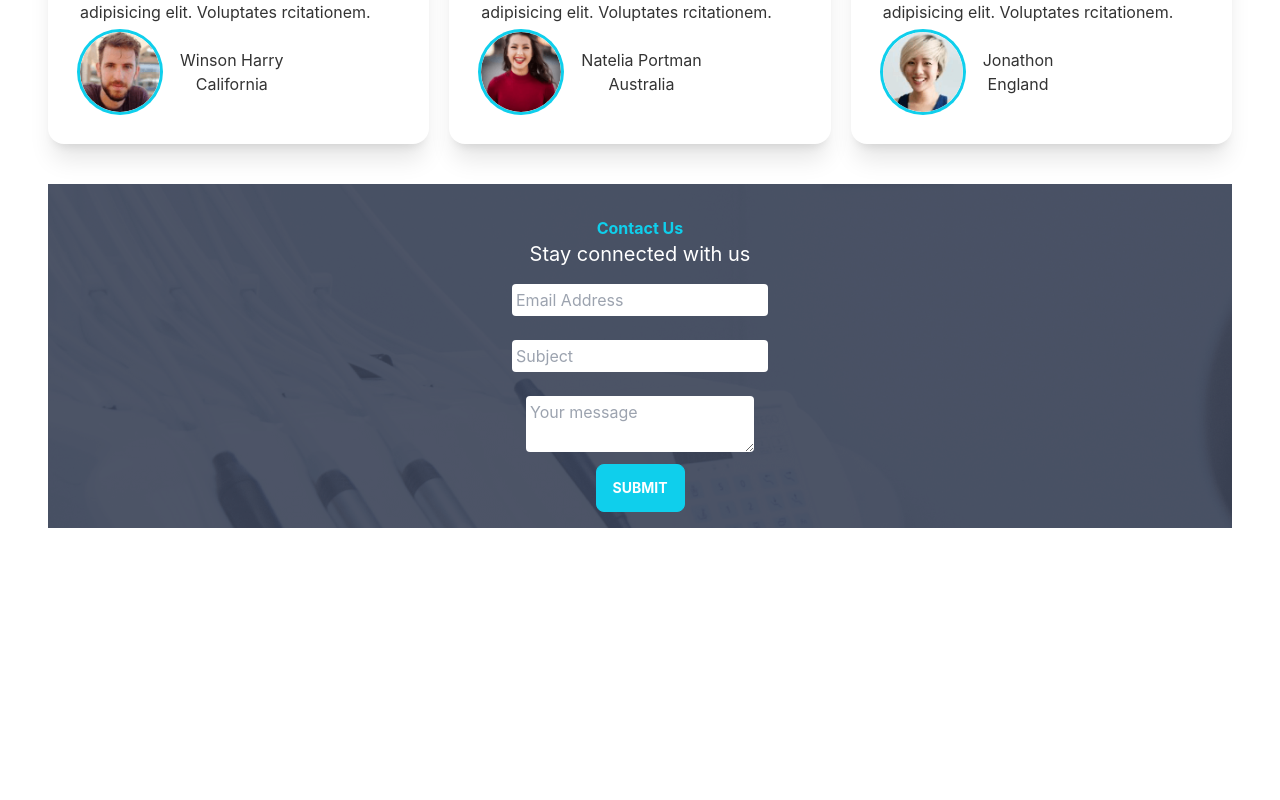
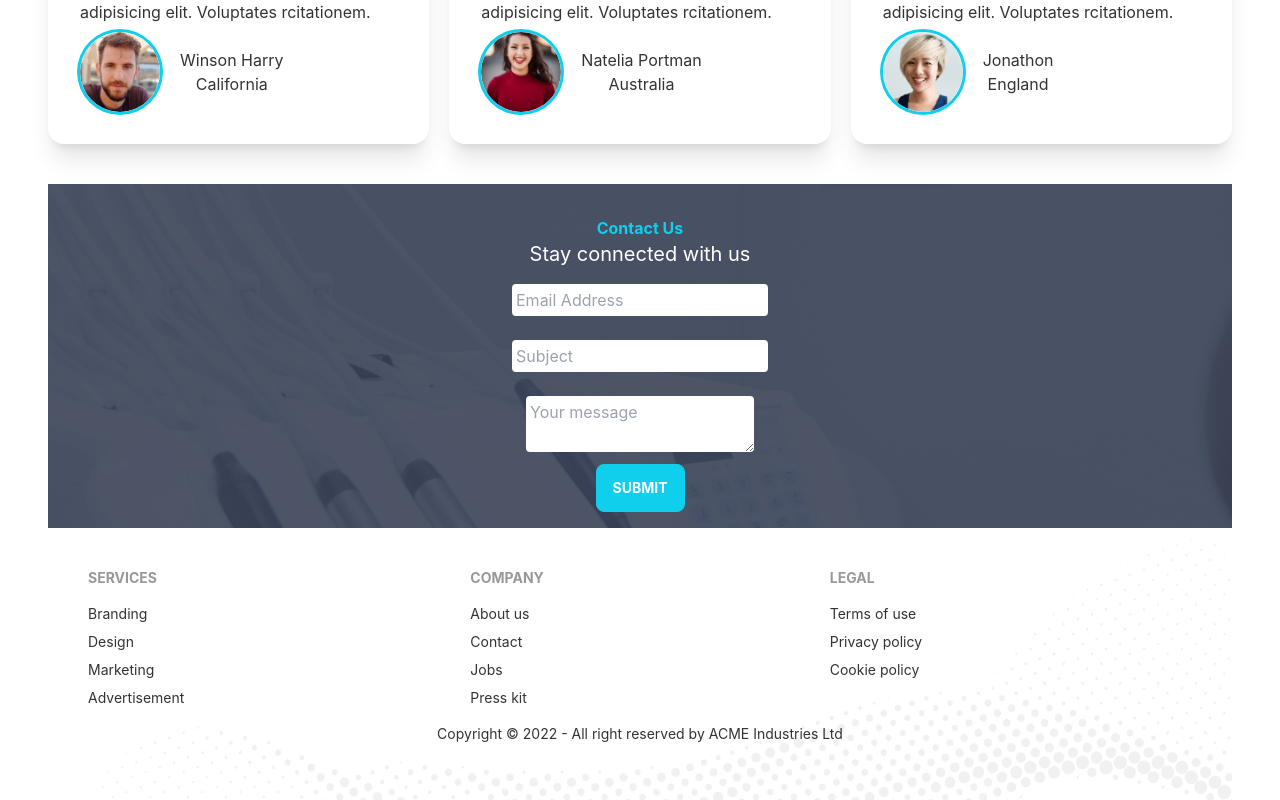
Before and after one commit to Nazim784/Doctor-profile, a React (Create React App) app: page / in a window 1280 px wide. Shown: the part 3192-3992 px from the top of the page. Before the commit the page ends 3720 px from the top, so only its background shows below. Built offline with nearby package versions, Linux system fonts and the light colour scheme.

Commit message:
error handelilng and finishing Home page

```diff
--- a/src/Pages/Home/Banner.js
+++ b/src/Pages/Home/Banner.js
@@ -5,12 +5,12 @@
 
 const Banner = () => {
   return (
-    <div class=" bg hero min-h-screen">
-      <div class="hero-content flex-col lg:flex-row-reverse space-x-8 space-x-reverse ">
-        <img src={chair} class="max-w-sm rounded-lg shadow-2xl" />
+    <div className=" bg hero min-h-screen">
+      <div className="hero-content flex-col lg:flex-row-reverse space-x-8 space-x-reverse ">
+        <img src={chair} className="max-w-sm rounded-lg shadow-2xl" />
         <div>
-          <h1 class="text-5xl font-bold">Your new smile starts here</h1>
-          <p class="py-6 text ">Provident cupiditate voluptatem et in. Quaerat fugiat ut assumenda excepturi exercitationem quasi. In deleniti eaque aut repudiandae et a id nisi.</p>
+          <h1 className="text-5xl font-bold">Your new smile starts here</h1>
+          <p className="py-6 text ">Provident cupiditate voluptatem et in. Quaerat fugiat ut assumenda excepturi exercitationem quasi. In deleniti eaque aut repudiandae et a id nisi.</p>
           <ButtonPrimary>Get Started</ButtonPrimary>
         </div>
       </div>
--- a/src/Pages/Home/ButtonPrimary.js
+++ b/src/Pages/Home/ButtonPrimary.js
@@ -3,7 +3,7 @@
 const ButtonPrimary = ({children}) => {
     return (
         <div>
-             <button class="btn btn-primary font-bold text-white">{children}</button>
+             <button className="btn btn-primary font-bold text-white">{children}</button>
         </div>
     );
 };
--- /dev/null
+++ b/src/Pages/Home/Footer.js
@@ -0,0 +1,43 @@
+import React from 'react';
+import footer from '../../assets/images/footer.png'
+
+const Footer = () => {
+    return (
+        <footer style={{
+            background: `url(${footer})`,
+            backgroundSize: 'cover'
+        }} className="p-10 ">
+            <div className='footer'>
+                <div>
+                    <span className="footer-title">Services</span>
+                    <a className="link link-hover">Branding</a>
+                    <a className="link link-hover">Design</a>
+                    <a className="link link-hover">Marketing</a>
+                    <a className="link link-hover">Advertisement</a>
+                </div>
+                <div>
+                    <span className="footer-title">Company</span>
+                    <a className="link link-hover">About us</a>
+                    <a className="link link-hover">Contact</a>
+                    <a className="link link-hover">Jobs</a>
+                    <a className="link link-hover">Press kit</a>
+                </div>
+                <div>
+                    <span className="footer-title">Legal</span>
+                    <a className="link link-hover">Terms of use</a>
+                    <a className="link link-hover">Privacy policy</a>
+                    <a className="link link-hover">Cookie policy</a>
+                </div>
+            </div>
+            <div>
+                <footer className="footer footer-center p-4">
+                    <div>
+                        <p>Copyright © 2022 - All right reserved by ACME Industries Ltd</p>
+                    </div>
+                </footer>
+            </div>
+        </footer>
+    );
+};
+
+export default Footer;
--- a/src/Pages/Home/Home.js
+++ b/src/Pages/Home/Home.js
@@ -6,6 +6,7 @@
 import MakeAppointment from './MakeAppointment';
 import Reviews from './Reviews';
 import ContactUs from './ContactUs';
+import Footer from './Footer';
 
 const Home = () => {
     return (
@@ -16,6 +17,7 @@
             <MakeAppointment></MakeAppointment>
             <Reviews></Reviews>
             <ContactUs></ContactUs>
+            <Footer></Footer>
         </div>
     );
 };
--- a/src/Pages/Home/InfoCard.js
+++ b/src/Pages/Home/InfoCard.js
@@ -2,10 +2,10 @@
 
 const InfoCard = ({img, cardTitle, bgClass}) => {
     return (
-        <div class={`card lg:card-side bg-base-100 shadow-xl ${bgClass}`}>
+        <div className={`card lg:card-side bg-base-100 shadow-xl ${bgClass}`}>
             <figure className='pl-5'><img src={img} alt="Album" /></figure>
-            <div class="card-body text-white">
-                <h2 class="card-title ">{cardTitle}</h2>
+            <div className="card-body text-white">
+                <h2 className="card-title ">{cardTitle}</h2>
                 <p>Click the button to listefsn on Spotiwhy app.</p>
             </div>
         </div>
--- a/src/Pages/Home/Review.js
+++ b/src/Pages/Home/Review.js
@@ -2,12 +2,12 @@
 
 const Review = ({ review }) => {
     return (
-        <div class="card lg:max-w-lg bg-base-100 shadow-xl">
-            <div class="card-body">
+        <div className="card lg:max-w-lg bg-base-100 shadow-xl">
+            <div className="card-body">
                 <p>{review.description}</p>
                 <div className='flex items-center'>
-                    <div class=" avatar">
-                        <div class="w-20 rounded-full ring ring-primary ring-offset-base-100 mr-5">
+                    <div className=" avatar">
+                        <div className="w-20 rounded-full ring ring-primary ring-offset-base-100 mr-5">
                             <img src={review.img} alt='' />
                         </div>
                     </div>
--- a/src/Pages/Home/Service.js
+++ b/src/Pages/Home/Service.js
@@ -2,12 +2,12 @@
 
 const Service = ({service}) => {
     return (
-        <div class="card lg:max-w-lg bg-base-100 shadow-xl">
-            <figure class="px-10 pt-10">
-                <img src={service.img} alt="Shoes" class="rounded-xl" />
+        <div className="card lg:max-w-lg bg-base-100 shadow-xl">
+            <figure className="px-10 pt-10">
+                <img src={service.img} alt="Shoes" className="rounded-xl" />
             </figure>
-            <div class="card-body items-center text-center">
-                <h2 class="card-title">{service.name}</h2>
+            <div className="card-body items-center text-center">
+                <h2 className="card-title">{service.name}</h2>
                 <p>{service.description}</p>
 
             </div>
--- a/src/Pages/Home/Services.js
+++ b/src/Pages/Home/Services.js
@@ -43,12 +43,12 @@
                 }
             </div>
 
-                <div class="hero min-h-screen mt-7">
-                    <div class="hero-content flex-col lg:flex-row space-x-10">
-                        <img src={treatment} class="max-w-sm rounded-lg shadow-2xl" />
+                <div className="hero min-h-screen mt-7">
+                    <div className="hero-content flex-col lg:flex-row space-x-10">
+                        <img src={treatment} className="max-w-sm rounded-lg shadow-2xl" />
                         <div>
-                            <h1 class="text-5xl font-bold">Exceptional Dental Care, on Your trems</h1>
-                            <p class="py-6">Provident cupiditate voluptatem et in. Quaerat fugiat ut assumenda excepturi exercitationem quasi. In deleniti eaque aut repudiandae et a id nisi.</p>
+                            <h1 className="text-5xl font-bold">Exceptional Dental Care, on Your trems</h1>
+                            <p className="py-6">Provident cupiditate voluptatem et in. Quaerat fugiat ut assumenda excepturi exercitationem quasi. In deleniti eaque aut repudiandae et a id nisi.</p>
                            <ButtonPrimary>Get Started</ButtonPrimary>
                         </div>
                     </div>
--- a/src/Pages/Shared/Navbar.js
+++ b/src/Pages/Shared/Navbar.js
@@ -11,20 +11,20 @@
         <li><Link to="/login">Login</Link></li>
     </>
     return (
-        <div class="navbar bg-base-100">
-            <div class="navbar-start">
-                <div class="dropdown">
-                    <label tabindex="0" class="btn btn-ghost lg:hidden">
-                        <svg xmlns="http://www.w3.org/2000/svg" class="h-5 w-5" fill="none" viewBox="0 0 24 24" stroke="currentColor"><path stroke-linecap="round" stroke-linejoin="round" stroke-width="2" d="M4 6h16M4 12h8m-8 6h16" /></svg>
+        <div className="navbar bg-base-100">
+            <div className="navbar-start">
+                <div className="dropdown">
+                    <label tabIndex="0" className="btn btn-ghost lg:hidden">
+                        <svg xmlns="http://www.w3.org/2000/svg" className="h-5 w-5" fill="none" viewBox="0 0 24 24" stroke="currentColor"><path strokeLinecap="round" strokeLinejoin="round" strokeWidth="2" d="M4 6h16M4 12h8m-8 6h16" /></svg>
                     </label>
-                    <ul tabindex="0" class="menu menu-compact dropdown-content mt-3 p-2 shadow bg-base-100 rounded-box w-52">
+                    <ul tabIndex="0" className="menu menu-compact dropdown-content mt-3 p-2 shadow bg-base-100 rounded-box w-52">
                         {menuItems}
                     </ul>
                 </div>
-                <a class="btn btn-ghost normal-case text-xl">Doctors Portal</a>
+                <a className="btn btn-ghost normal-case text-xl">Doctors Portal</a>
             </div>
-            <div class="navbar-center hidden lg:flex">
-                <ul class="menu menu-horizontal p-0">
+            <div className="navbar-center hidden lg:flex">
+                <ul className="menu menu-horizontal p-0">
                     {menuItems}
                 </ul>
             </div>
```
